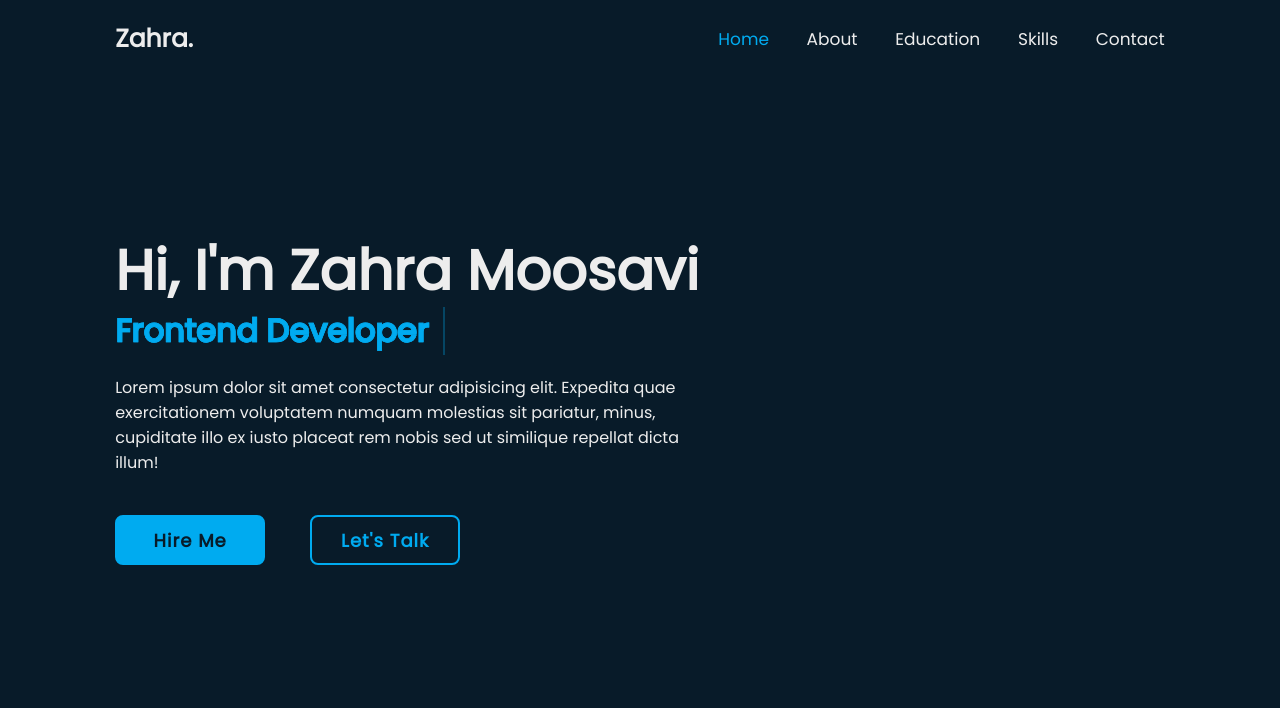
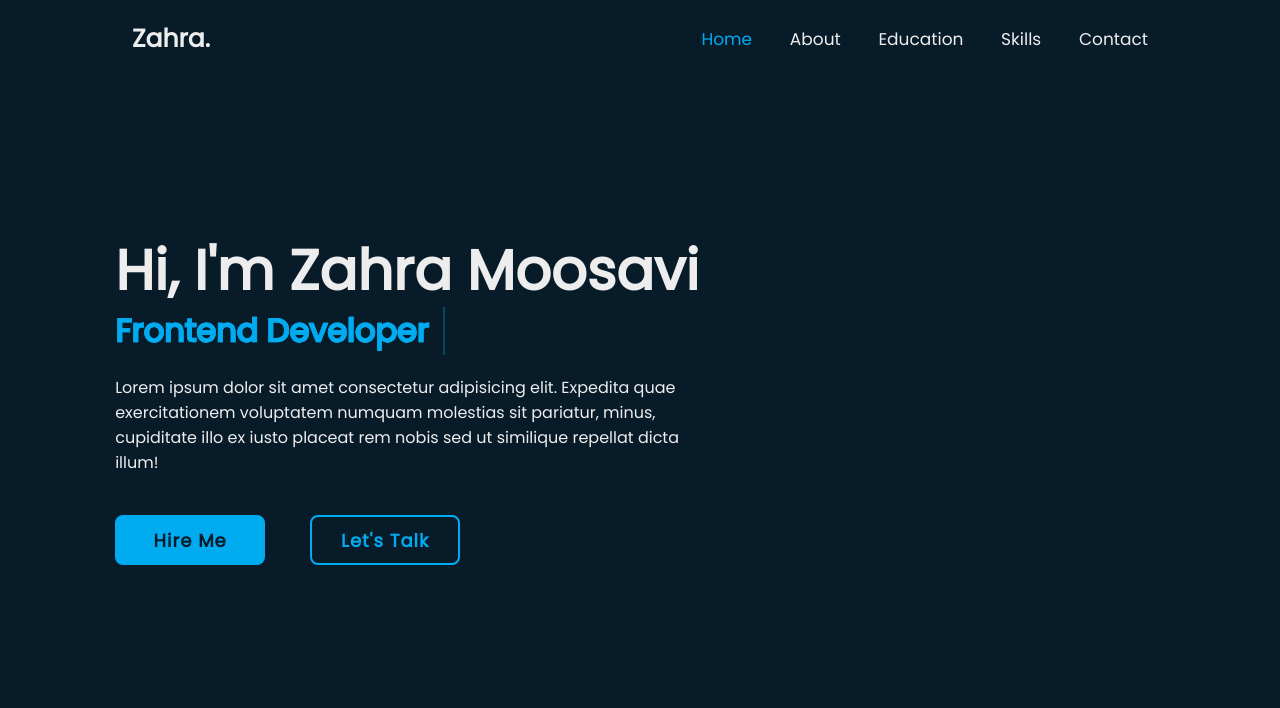
Before and after one commit to ZahraMoosavi77/Practice-JavaScript, a plain HTML site: page portfolio/index.html in a window 1280 px wide. Shown: the top 708 px of the page. Drawn offline with nearby package versions, Linux system fonts and the light colour scheme.

Commit message:
fix color navbar

```diff
--- a/portfolio/css/style.css
+++ b/portfolio/css/style.css
@@ -43,7 +43,7 @@ body{
     top: 0;
     left: 0;
     width: 100%;
-    padding: 20px 9% ;
+    padding: 20px 132px ;
     /* ??? */
     background-color:transparent;
     display: flex;
@@ -52,6 +52,7 @@ body{
     align-items: center;
     z-index: 100;
     transition: .3s;
+    background: var(--bg-color);
 
 }
 .header.sticky {
@@ -831,9 +832,9 @@ span {
   }
 
   @media(max-width:768px){
-    .header{
+    /* .header{
         background: var(--bg-color);
-    }
+    } */
 
     #menu-icon{
         display: block;
--- a/portfolio/js/script.js
+++ b/portfolio/js/script.js
@@ -9,7 +9,7 @@ menuIcon.onclick=() =>{
 }
 
 
-let sections = document.querySelectorAll('section');
+let sections = [...document.querySelectorAll('section')];
 let navLinks = document.querySelectorAll('header nav a')
 
 // scroll section
```
